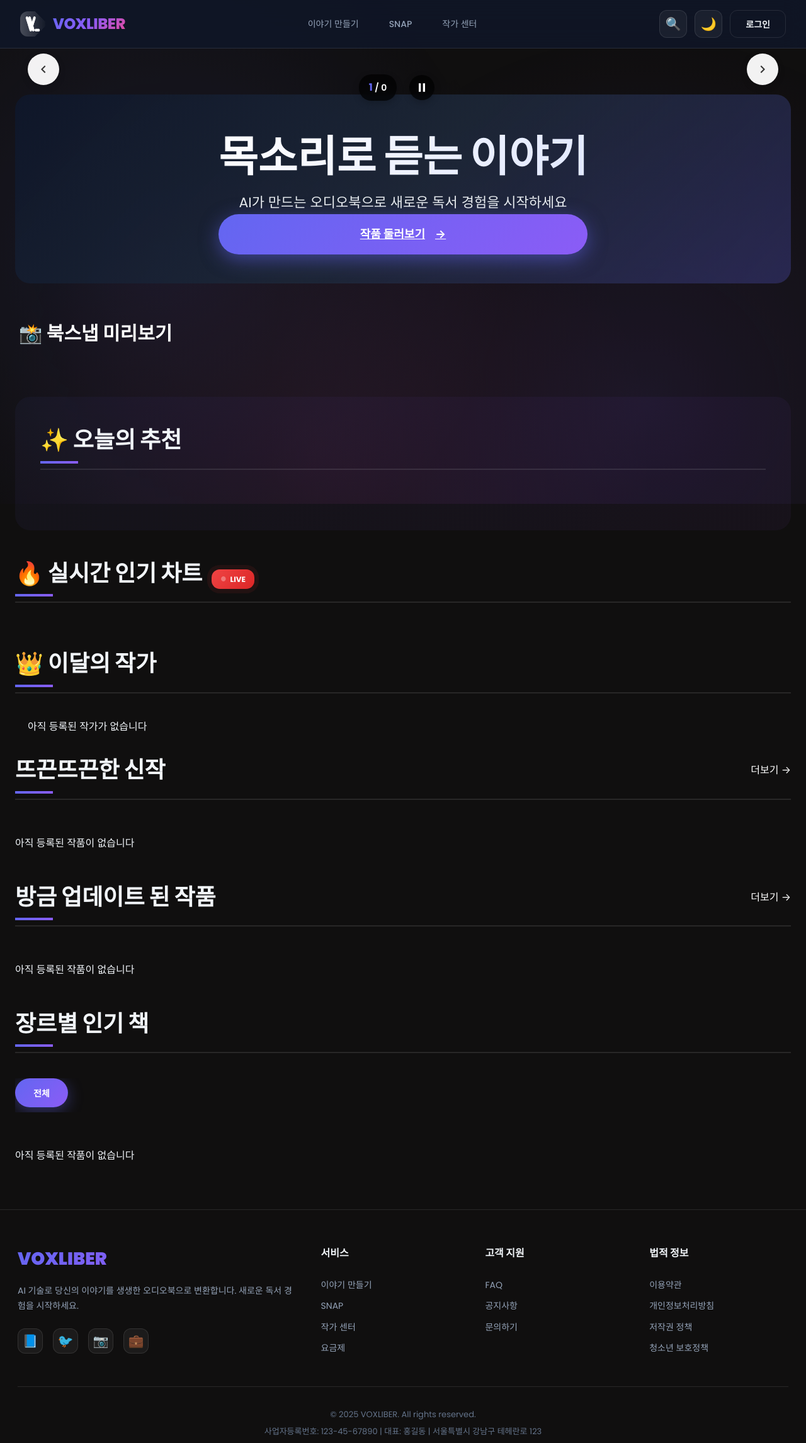
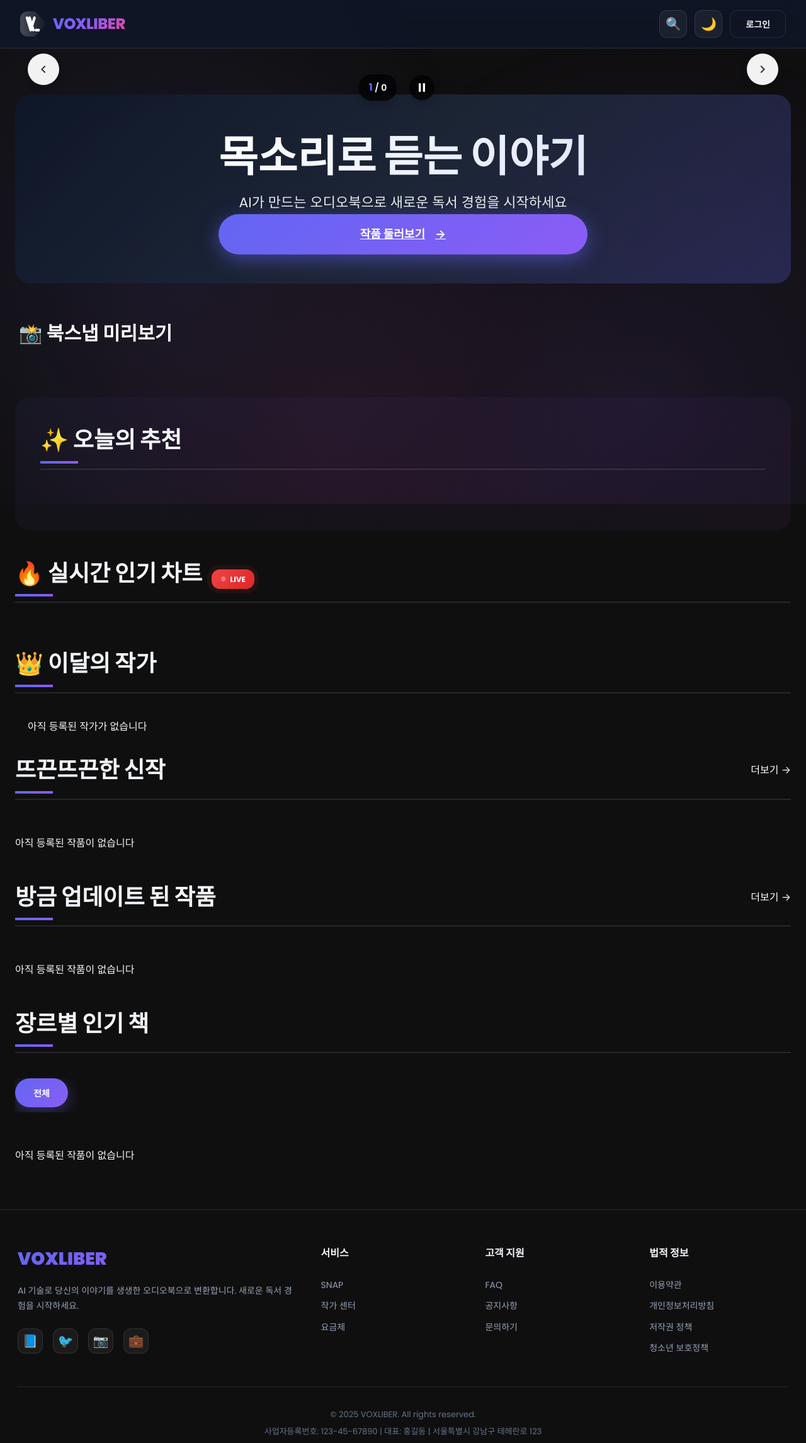
Before and after one commit to staffil/voxliber, a Django app: page / in a window 1280 px wide. Shown: the top 2291 px of the page at 63% size. Run offline with Django 5.2, Linux system fonts and the light colour scheme; data that the repository does not hold is empty; parts of the project's set-up code (start-up, migrations or seed data) failed here and were passed over.

Commit message:
일부 수정

```diff
--- a/main/templates/main/main.html
+++ b/main/templates/main/main.html
@@ -1159,7 +1159,6 @@ document.addEventListener("DOMContentLoaded", () => {
       <div class="footer-links">
         <h3>서비스</h3>
         <ul>
-          <li><a href="{% url 'book:book_tos' %}">이야기 만들기</a></li>
           <li><a href="/book/book-snap/">SNAP</a></li>
           <li><a href="/book/author-dashboard/">작가 센터</a></li>
           <li><a href="#">요금제</a></li>
--- a/templates/base.html
+++ b/templates/base.html
@@ -107,9 +107,7 @@
         <button class="close-menu-btn" onclick="closeMobileMenu('Guest')">✕</button>
       </div>
       <nav class="mobile-nav">
-        <a href="#" class="mobile-nav-item" onclick="notLogin()">📝 이야기 만들기</a>
-        <a href="/book/book-snap/" class="mobile-nav-item">📸 SNAP</a>
-        <a href="#" class="mobile-nav-item">✍️ 작가 센터</a>
+
         <div class="mobile-menu-divider"></div>
         <button class="mobile-nav-item mobile-login-btn" onclick="openLogin()">🔑 로그인</button>
       </nav>
--- a/templates/common/notLoginHeader.html
+++ b/templates/common/notLoginHeader.html
@@ -12,12 +12,6 @@
 
 
 
-    <!-- Desktop Navigation -->
-    <nav class="nav-menu desktop-only">
-        <a href="#" class="nav-item" onclick="notLogin()">이야기 만들기</a>
-        <a href="/book/book-snap/" class="nav-item">SNAP</a>
-        <a href="#" class="nav-item" onclick="notLogin()">작가 센터</a>
-    </nav>
 
     <!-- CTA Buttons -->
     <div class="cta-group">
```
